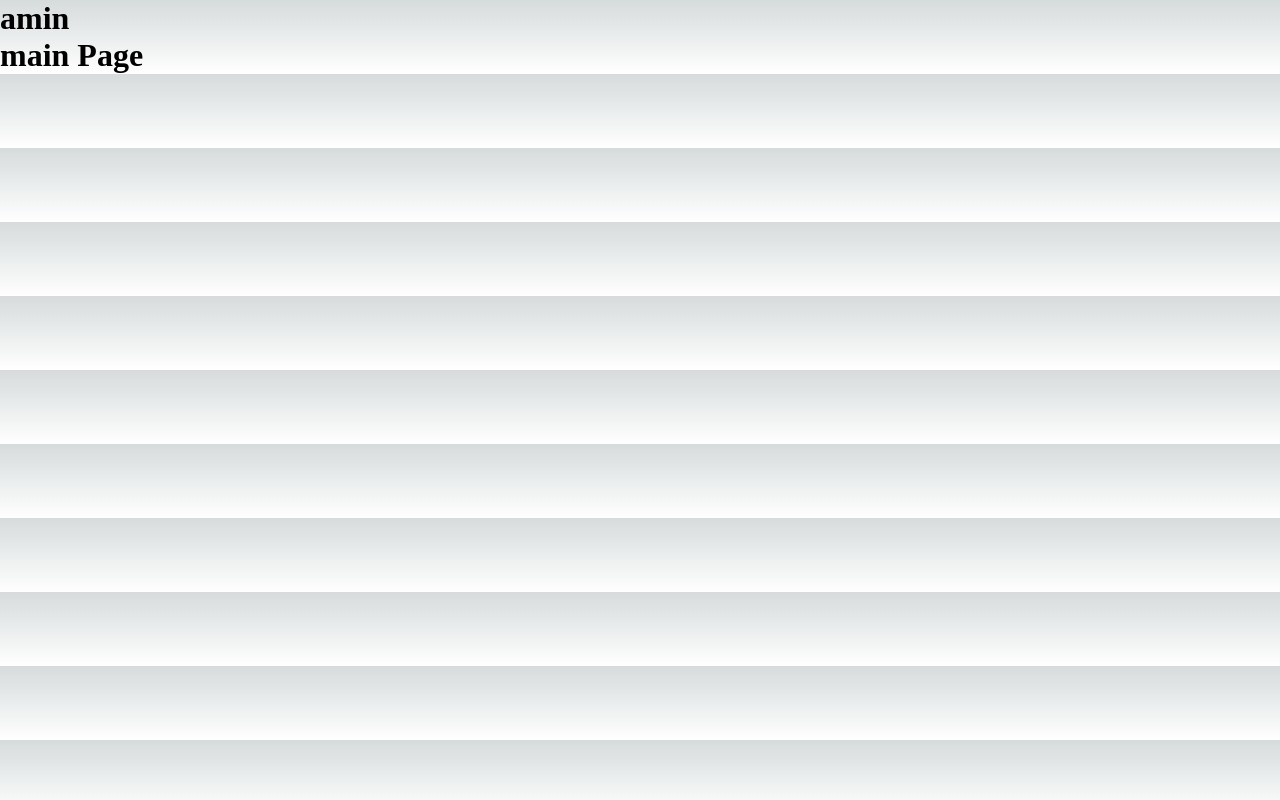
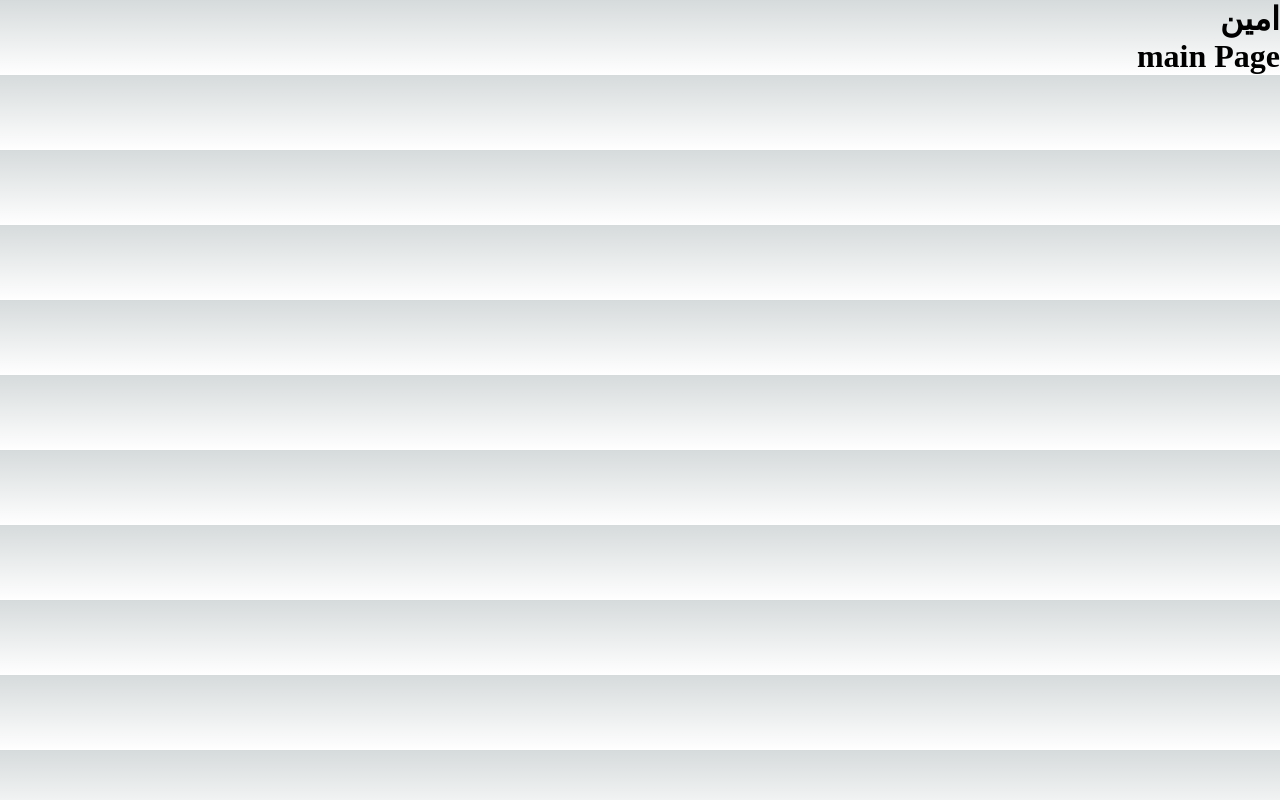
Before and after one commit to amincxo/nextAdvans, a Next.js app: page / in a window 1280 px wide. Built offline with nearby package versions, Linux system fonts and the light colour scheme.

Commit message:
lang to farsi

```diff
--- a/pages/_document.js
+++ b/pages/_document.js
@@ -2,12 +2,12 @@ import { Html, Head, Main, NextScript } from 'next/document'
 
 export default function Document() {
   return (
-    <Html lang="en">
+    <Html lang="fa" dir='rtl' >
       <Head >
             <meta name='author' content='amin borvayeh'  />
       </Head>
       <body>
-        <h1>amin</h1>
+        <h1>امین</h1>
         <Main />
         <NextScript />
       </body>
```
